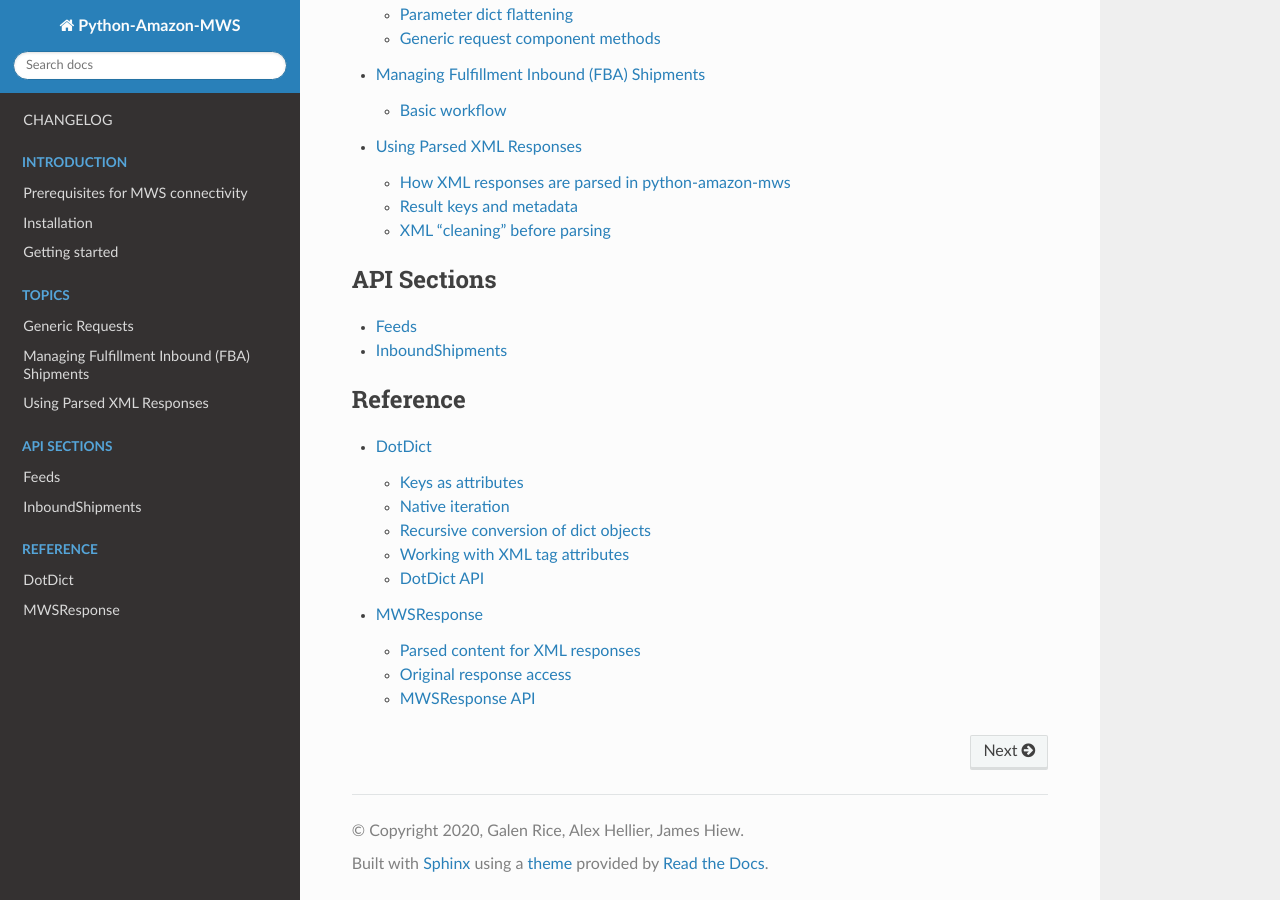
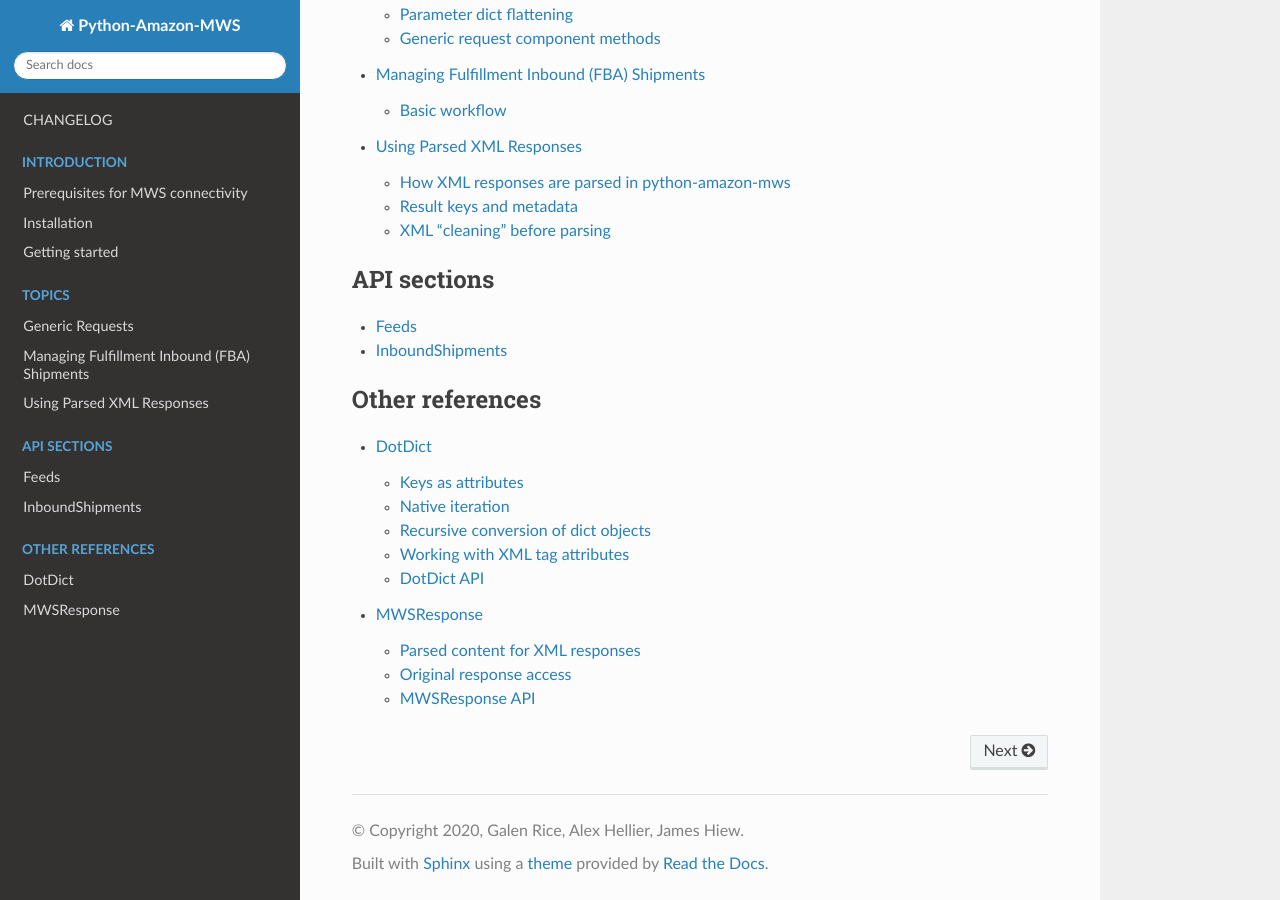
Before and after one commit to python-amazon-mws/python-amazon-mws, a Sphinx documentation site: the page built from docs/source/index.rst, in a window 1280 px wide and 900 px high, scrolled down 834 px. Built offline with Sphinx 7.4.7 and the Read the Docs theme 2.0.0, drawn with Linux system fonts in a browser that asks for light colours.

Commit message:
[docs] [mior] Renamed files to match class namesFigure it best to have the doc titles (which are part of the url)match the name conventions of the classes they reference.

```diff
--- a/docs/source/apis/inboundShipments.rst
+++ b/docs/source/apis/InboundShipments.rst
@@ -11,3 +11,9 @@
 ===============
 
 .. autofunction:: mws.apis.inbound_shipments.parse_shipment_items
+
+Data models
+===========
+
+.. automodule:: mws.models.inbound_shipments
+   :members:
--- a/docs/source/gettingStarted.rst
+++ b/docs/source/gettingStarted.rst
@@ -96,7 +96,7 @@
    For details on using these newer features, please see:
 
    - :doc:`topics/parsedXMLResponses`
-   - :doc:`reference/mwsResponse`
-   - :doc:`reference/dotDict`
+   - :doc:`reference/MWSResponse`
+   - :doc:`reference/DotDict`
 
    ``MWSResponse`` *and* ``DotDict`` *will become the default objects returned by requests in v1.0*.
--- a/docs/source/index.rst
+++ b/docs/source/index.rst
@@ -39,14 +39,14 @@
 .. toctree::
    :maxdepth: 1
    :glob:
-   :caption: API Sections
+   :caption: API sections
 
    apis/*
 
 .. toctree::
    :maxdepth: 2
    :glob:
-   :caption: Reference
+   :caption: Other references
 
    reference/*
 
--- a/docs/source/reference/dotDict.rst
+++ b/docs/source/reference/DotDict.rst
@@ -82,6 +82,8 @@
 
       product = response.parsed.Products.Product
       asin = product.Identifiers.MarketplaceASIN.ASIN
+
+.. _dotdict_native_iteration:
 
 Native iteration
 ================
--- a/docs/source/reference/mwsResponse.rst
+++ b/docs/source/reference/MWSResponse.rst
@@ -17,7 +17,7 @@
 :py:class:`DotDict <mws.utils.collections.DotDict>` accessible from
 :py:meth:`MWSResponse.parsed <mws.response.MWSResponse.parsed>`.
 
-For more details on working with the parsed content, please see :doc:`dotDict`.
+For more details on working with the parsed content, please see :doc:`DotDict`.
 
 Original response access
 ========================
--- a/docs/source/topics/parsedXMLResponses.rst
+++ b/docs/source/topics/parsedXMLResponses.rst
@@ -95,7 +95,7 @@
 :py:attr:`.parsed <mws.response.MWSResponse.parsed>` property to comb through the returned data.
 
 For more details on how to make the best use of this parsed data, please see
-:doc:`../reference/dotDict`.
+:doc:`../reference/DotDict`.
 
 Result keys and metadata
 ========================
```
Also changed, not shown: docs/source/apis/Feeds.rst (renamed from docs/source/apis/feeds.rst).
